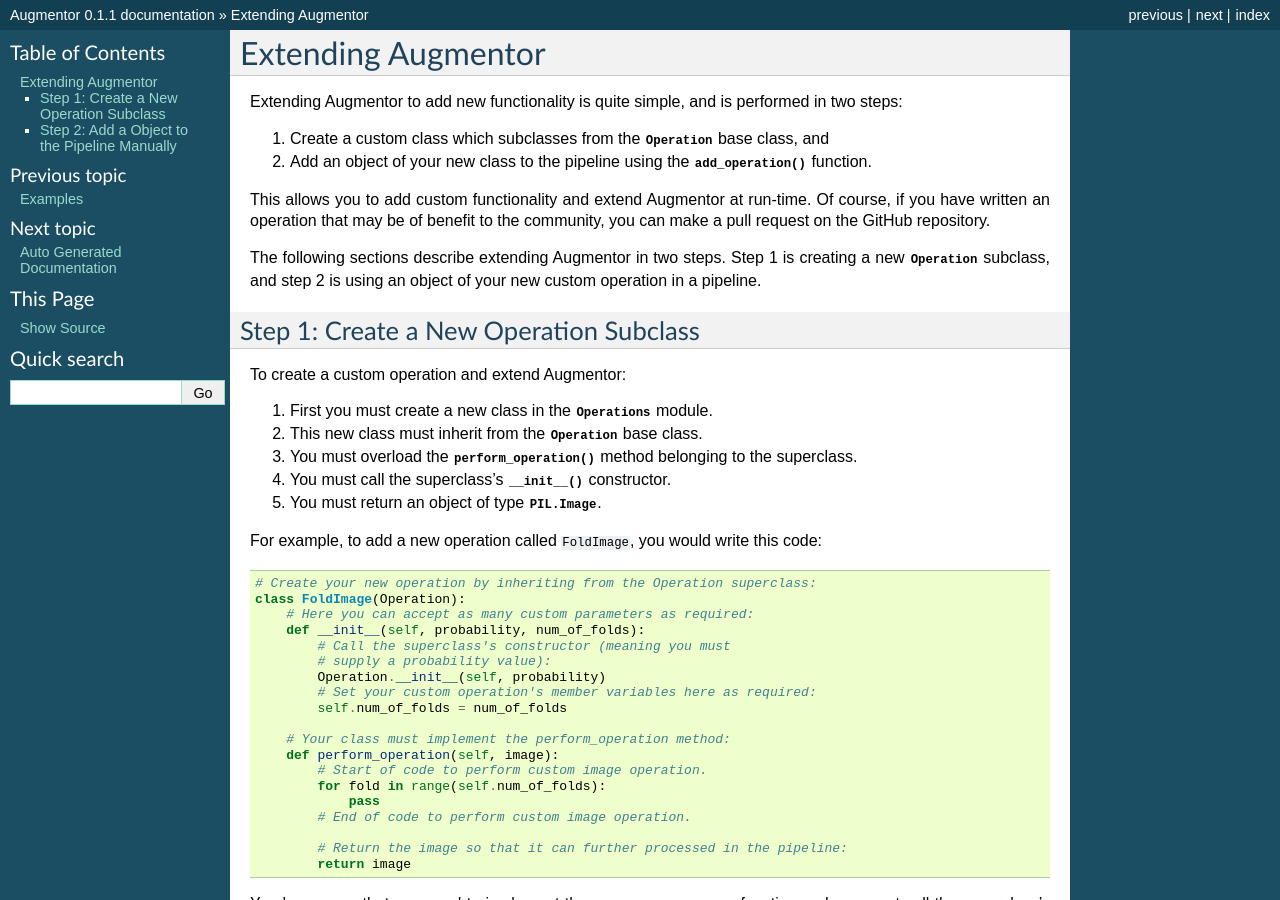
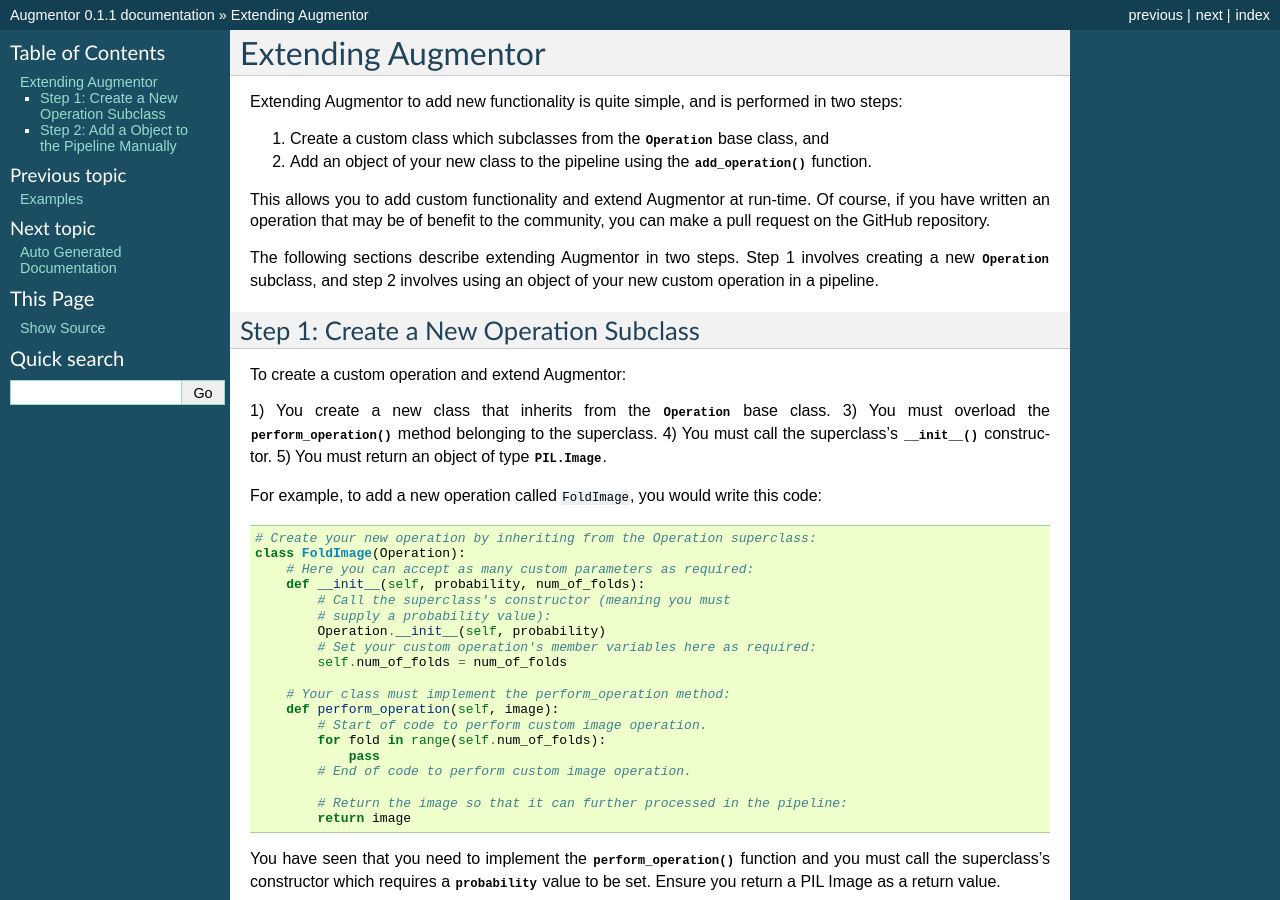
Before and after one commit to ChenXiao61/Img_augmentor, a Sphinx documentation site: the page built from docs/userguide/extend.rst, in a window 1280 px wide and 900 px high. Built offline with Sphinx 7.4.7, drawn with Linux system fonts in a browser that asks for light colours; cross-references to code outside the pages are shown as plain code.

Commit message:
Userguide changes to Extend.rst

```diff
--- a/docs/userguide/extend.rst
+++ b/docs/userguide/extend.rst
@@ -8,15 +8,14 @@
 
 This allows you to add custom functionality and extend Augmentor at run-time. Of course, if you have written an operation that may be of benefit to the community, you can make a pull request on the GitHub repository.
 
-The following sections describe extending Augmentor in two steps. Step 1 is creating a new :class:`.Operation` subclass, and step 2 is using an object of your new custom operation in a pipeline.
+The following sections describe extending Augmentor in two steps. Step 1 involves creating a new :class:`.Operation` subclass, and step 2 involves using an object of your new custom operation in a pipeline.
 
 Step 1: Create a New Operation Subclass
 ^^^^^^^^^^^^^^^^^^^^^^^^^^^^^^^^^^^^^^^
 
 To create a custom operation and extend Augmentor:
 
-1) First you must create a new class in the :mod:`.Operations` module.
-2) This new class must inherit from the :class:`.Operation` base class.
+1) You create a new class that inherits from the :class:`.Operation` base class.
 3) You must overload the :func:`~Augmentor.Operations.Operation.perform_operation` method belonging to the superclass.
 4) You must call the superclass's :func:`__init__` constructor.
 5) You must return an object of type :class:`PIL.Image`.
```
